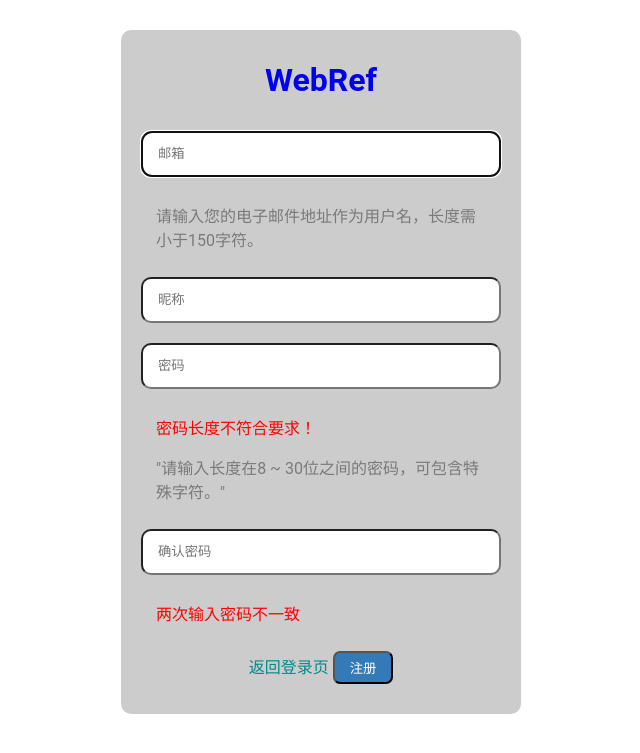
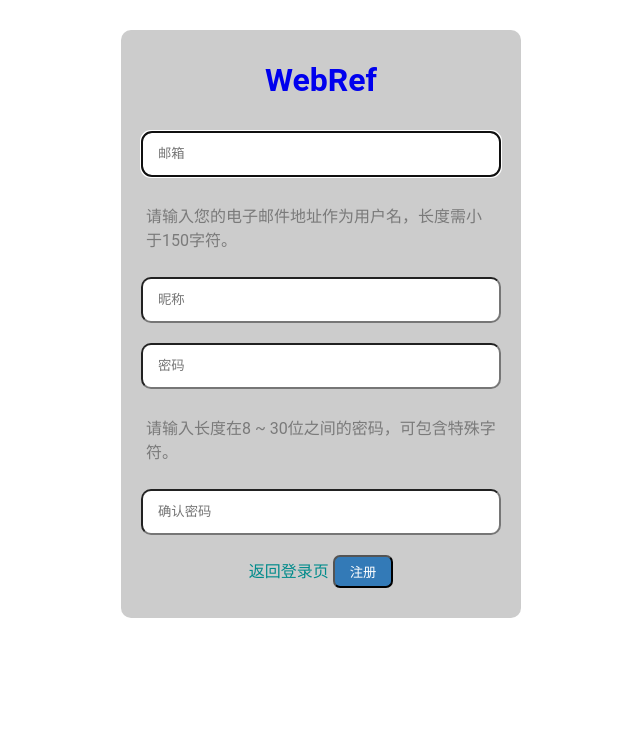
Before and after one commit to XufengCh/WebRef_site, a Django app: page /user/register/ in a window 1280 px wide. Shown: the top 753 px of the page, without its empty margins (319-959 px from the left). Run offline with Django 3.2, Linux system fonts and the light colour scheme.

Commit message:
Fix REGISTER

```diff
--- a/static/user/scripts/register.js
+++ b/static/user/scripts/register.js
@@ -5,16 +5,16 @@
         nickname : '',
         password1 : '',
         password2 : '',
-        usernameHelptext : "请输入您的电子邮件地址作为用户名，长度需小于150字符。",
-        passwordHelptext : "请输入长度在8 ~ 30位之间的密码，可包含特殊字符。",
-        usernameError : "该邮箱已被注册！",
-        password1Error : "密码长度不符合要求！",
-        password2Error : "两次输入密码不一致！",
+        //usernameHelptext : "请输入您的电子邮件地址作为用户名，长度需小于150字符。",
+        //passwordHelptext : "请输入长度在8 ~ 30位之间的密码，可包含特殊字符。",
+        //usernameError : "该邮箱已被注册！",
+        //password1Error : "密码长度不符合要求！",
+        //password2Error : "两次输入密码不一致！",
         //username_is_valid : true,
         password1IsValid : true,
         password2IsValid : true
     },
-    method : {
+    methods : {
         formCheck : function(event){
             if(this.username.length < 1){
                 event.preventDefault();
@@ -47,4 +47,4 @@
             return true;
         }
     }
-})
+});
--- a/static/user/styles/form.css
+++ b/static/user/styles/form.css
@@ -16,14 +16,14 @@
   size: 25px;
   color: #7a7a7a;
   text-align: left;
-  padding: 0 15px;
+  padding: 0 5px;
 }
 
 .error {
   size: 25px;
   color: red;
   text-align: left;
-  padding: 0 15px;
+  padding: 0 5px;
 }
 
 body {
--- a/templates/user/register.html
+++ b/templates/user/register.html
@@ -6,14 +6,14 @@
 
     <title>Register...</title>
 
+    <!--    Vue.js  -->
+    <script src="https://cdn.jsdelivr.net/npm/vue@2.6.10/dist/vue.js"></script>
+
     {% load static %}
     <!--    CSS     -->
     <link rel="stylesheet" type="text/css" href="{% static 'user/styles/form.css' %}">
     <!--    Javascript  -->
     <script src="{% static 'user/scripts/register.js' %}" async></script>
-
-    <!--    Vue.js  -->
-    <script src="https://cdn.jsdelivr.net/npm/vue@2.6.10/dist/vue.js"></script>
 </head>
 
 <body>
@@ -21,19 +21,19 @@
         <a href="./index.html">
             <h1>WebRef</h1>
         </a>
-        <form id="user-register" @submit="formCheck" action="{% url 'user:register' %}" method="POST">
+        <form id="user-register" v-on:submit="formCheck" action="{% url 'user:register' %}" method="POST">
             {% csrf_token %}
             <div class="input-control">
                 <input type="email" id="email-to-register" name="username" placeholder="邮箱" autofocus v-model="username">
                 <!-- <p class="error" v-if="!username_is_valid"> {{ username_error }} </p> -->
-                {% ifequal username_is_valid False%}
+                {% if username_is_valid %}
                 <p class="error" > 该邮箱已被注册！ </p>
-                {% endifequal %}
+                {% endif %}
                 <p class="helptext">请输入您的电子邮件地址作为用户名，长度需小于150字符。</p>
                 <input type="text" id="nickname" name="nickname" placeholder="昵称" v-model="nickname">
                 <input type="password" id="password1" name="password1" placeholder="密码" v-model="password1">
                 <p class="error" v-if="!password1IsValid"> 密码长度不符合要求！ </p>
-                <p class="helptext">"请输入长度在8 ~ 30位之间的密码，可包含特殊字符。"</p>
+                <p class="helptext">请输入长度在8 ~ 30位之间的密码，可包含特殊字符。</p>
                 <input type="password" id="password2" name="password2" placeholder="确认密码" v-model="password2">
                 <p class="error" v-if="!password2IsValid"> 两次输入密码不一致 </p>
                 <a href="./login.html">返回登录页</a>
--- a/user/views.py
+++ b/user/views.py
@@ -1,18 +1,24 @@
 from django.shortcuts import render, redirect
 from django.http import HttpRequest
-from .forms import RegisterForm
+from .models import User
 
 # Create your views here.
 def register(request):
-    user_is_valid = True
+    request.encoding = 'utf-8'
+    if request.method == 'POST':
+        username = request.POST['username']
+        email = request.POST['username']
+        nickname = request.POST['nickname']
+        password = request.POST['password1']
 
-    if request.method == 'POST':
-        form = RegisterForm(request.POST)
+        try:
+            user_to_register = User.objects.create_user(username=username, email=email, password=password)
+        except IntegrityError:
+            username_is_valid = False
+            return render(request, 'user/register.html', context={'username_is_valid': username_is_valid})
+        # username is valid
+        user_to_register.nickname = nickname
+        user_to_register.save()
+        return
 
-        if form.is_valid():
-            form.save()
-            return redirect('login/')
-        else:
-            user_is_valid = False
-
-    return render(request, 'user/register.html', context={'user_is_valid': user_is_valid})
+    return render(request, 'user/register.html')
```
Also changed, not shown: user/forms.py (deleted, +0 -9 lines), db.sqlite3.
